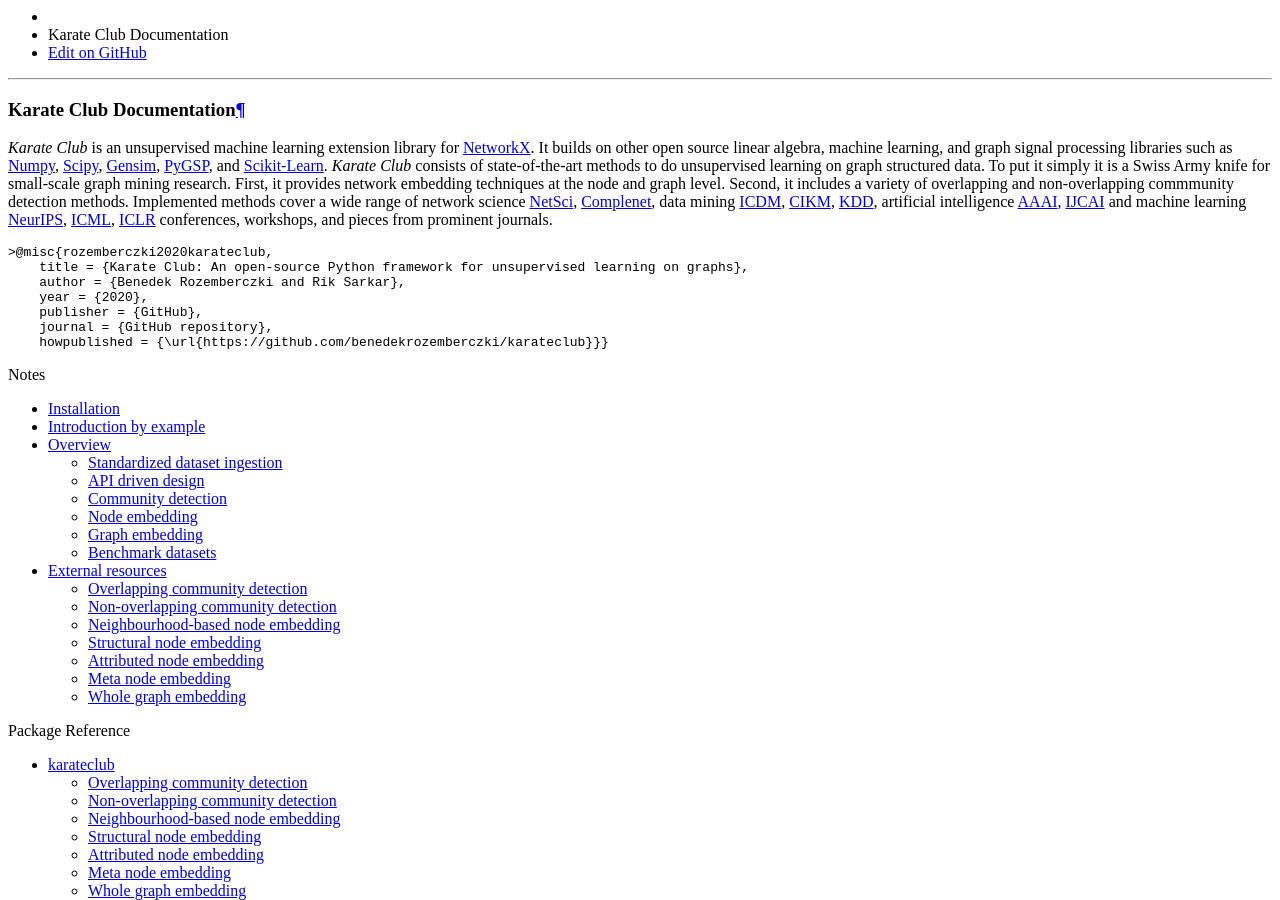
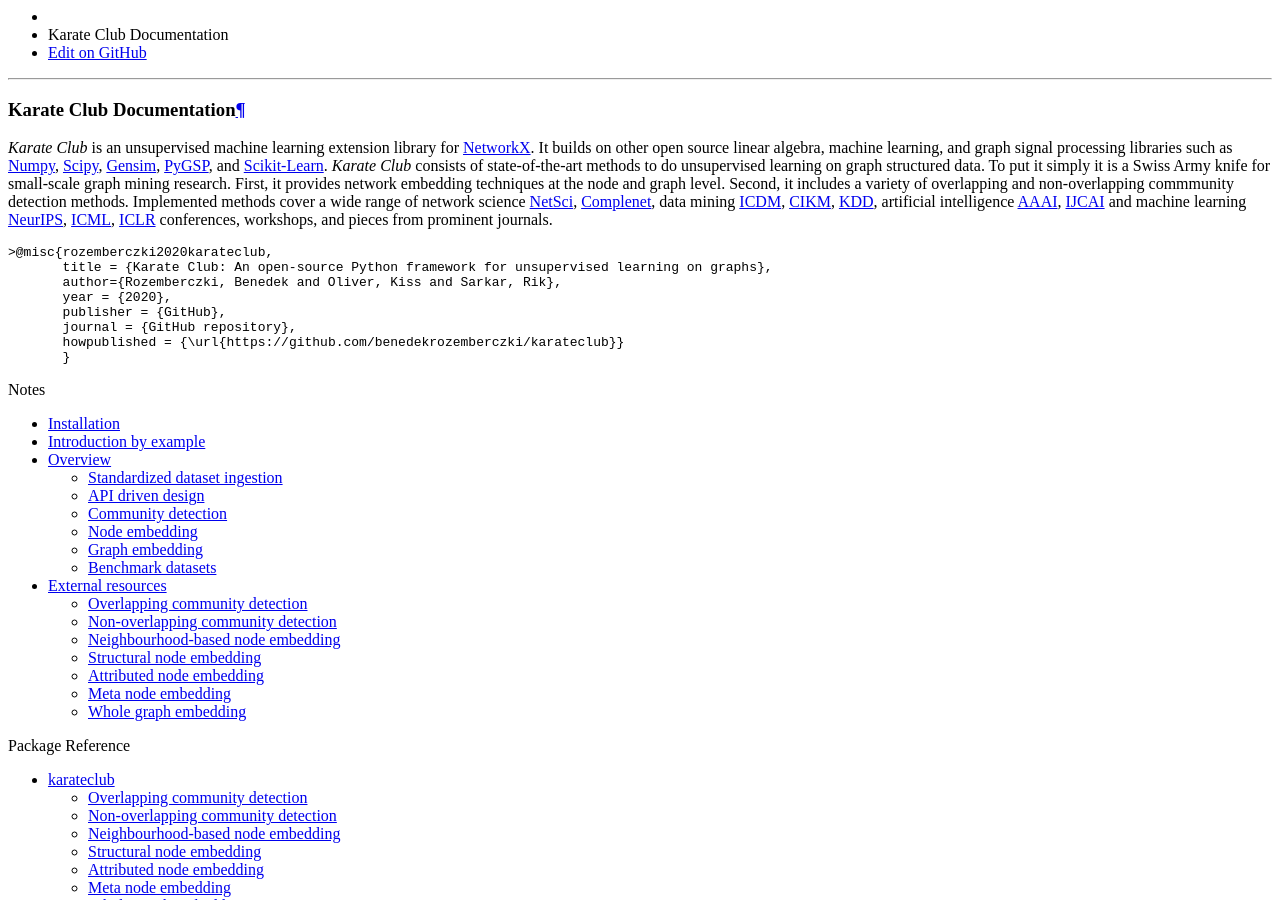
Before and after one commit to benedekrozemberczki/karateclub, a Sphinx documentation site: the page built from docs/source/index.rst, in a window 1280 px wide and 900 px high, scrolled down 1007 px. Built offline with Sphinx 7.4.7 and the Read the Docs theme 2.0.0, drawn with Linux system fonts in a browser that asks for light colours; pages that are not in the unit, such as notebooks, are missing from menus.

```diff
--- a/docs/source/index.rst
+++ b/docs/source/index.rst
@@ -8,13 +8,14 @@ Karate Club Documentation
 
 .. code-block:: latex
 
-   >@misc{rozemberczki2020karateclub,
-       title = {Karate Club: An open-source Python framework for unsupervised learning on graphs},
-       author = {Benedek Rozemberczki and Rik Sarkar},
-       year = {2020},
-       publisher = {GitHub},
-       journal = {GitHub repository},
-       howpublished = {\url{https://github.com/benedekrozemberczki/karateclub}}}
+    >@misc{rozemberczki2020karateclub,
+           title = {Karate Club: An open-source Python framework for unsupervised learning on graphs},
+           author={Rozemberczki, Benedek and Oliver, Kiss and Sarkar, Rik},
+           year = {2020},
+           publisher = {GitHub},
+           journal = {GitHub repository},
+           howpublished = {\url{https://github.com/benedekrozemberczki/karateclub}}
+           }
 
 
 .. toctree::
```
